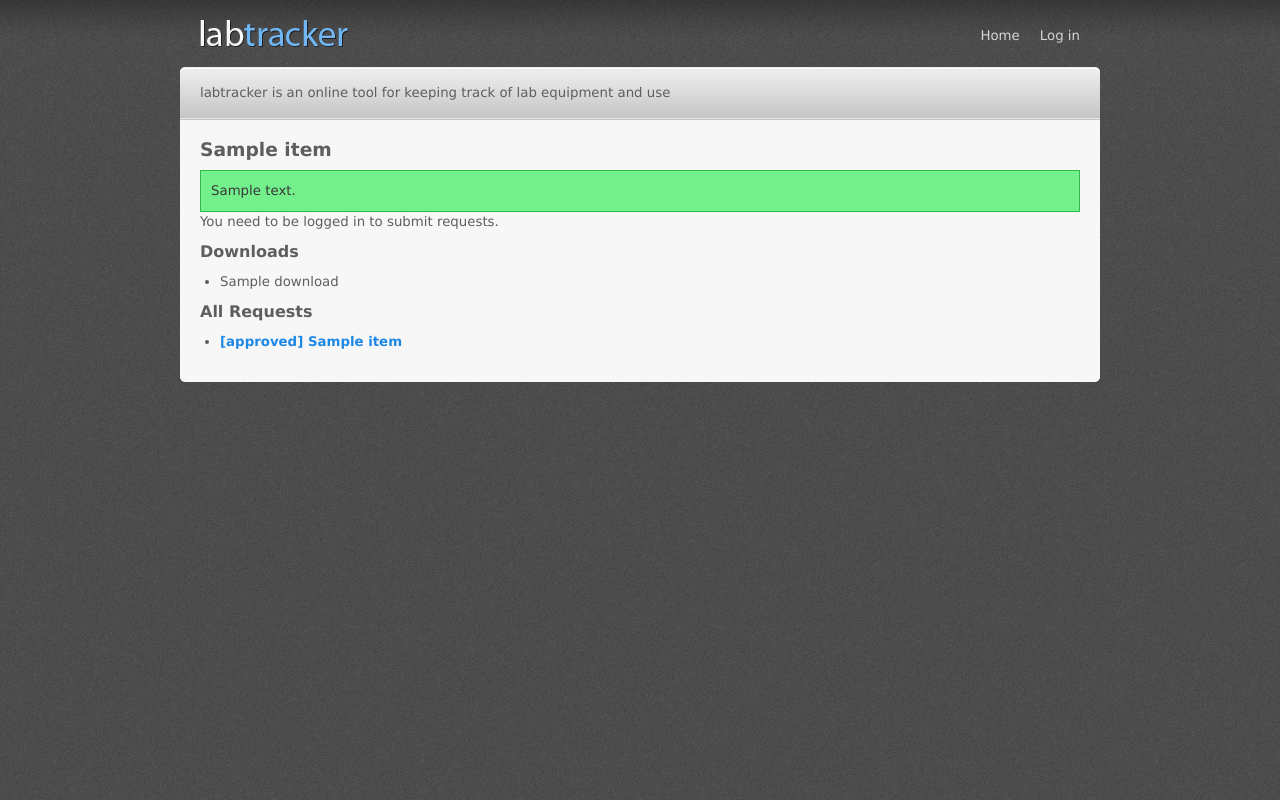
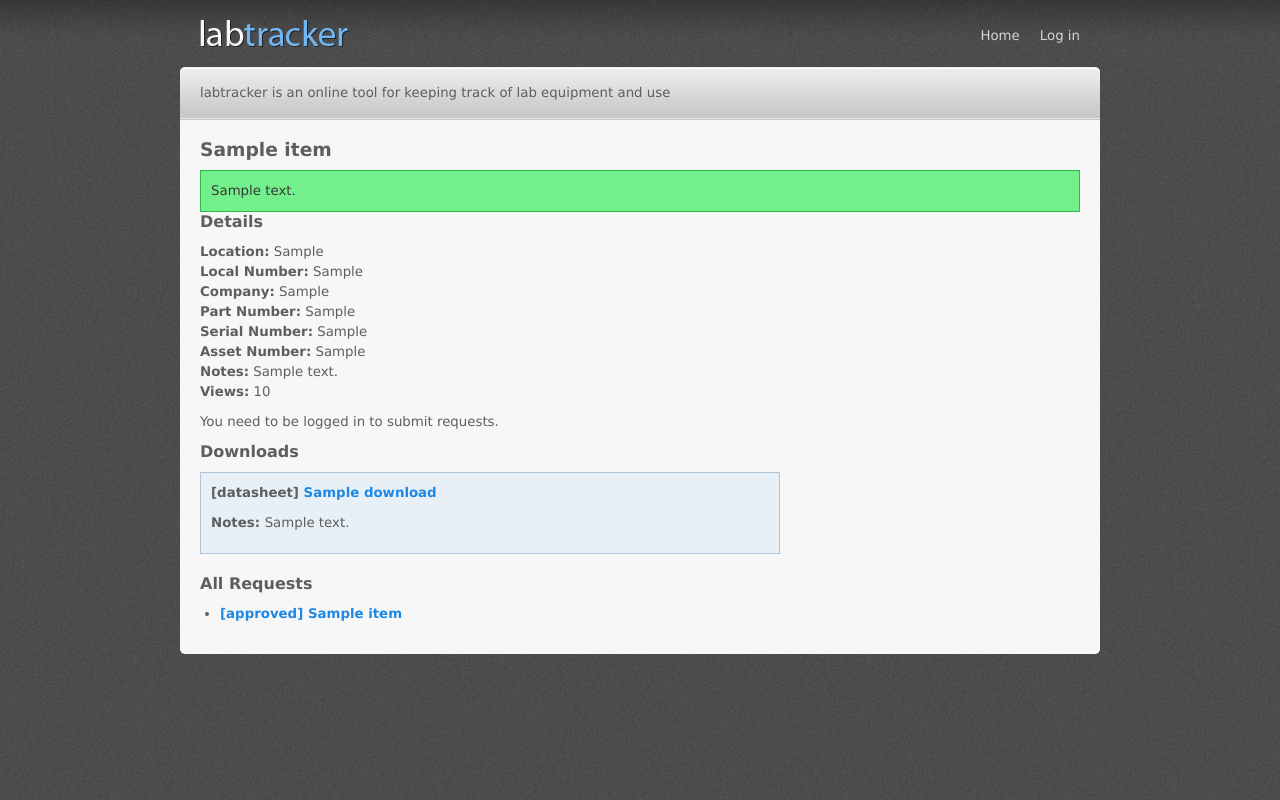
Before and after one commit to danielstjules/labtracker, a Django app: template labtracker/templates/labtracker/item_detail.html in a window 1280 px wide. Run offline with Django 3.2, Linux system fonts and the light colour scheme; tables that the repository leaves empty hold one stand-in row (values such as "Sample post"); the template is opened without the code that fills it: values that come from a table or form of the project are taken from there, most other values are stand-ins (such as "Sample title", 1, 10 or a date in 2020).

Commit message:
added item object fields to item details, and now display download info

```diff
--- a/labtracker/static/style.css
+++ b/labtracker/static/style.css
@@ -145,6 +145,16 @@ ul {
 	padding: 0 20px 10px 20px;
 }
 
+/* div-based info */
+
+.download {
+	background: #e7eff7;
+	border: 1px solid #ADC4DB;
+	padding: 10px;
+	margin-bottom: 20px;
+	width: 558px;
+}
+
 /* messages */
 
 #error_message {
--- a/labtracker/templates/labtracker/item_detail.html
+++ b/labtracker/templates/labtracker/item_detail.html
@@ -3,6 +3,16 @@
 {% block h1_title %}<h1>{{ item.name }}</h1>{% endblock %}
 
 {% block content %}
+
+	<h2>Details</h2>
+	<p><strong>Location:</strong> {{ item.location }}<br />
+	<strong>Local Number:</strong> {{ item.local_num }}<br />
+	<strong>Company:</strong> {{ item.company }}<br />
+	<strong>Part Number:</strong> {{ item.part_num }}<br />
+	<strong>Serial Number:</strong> {{ item.serial_num }}<br />
+	<strong>Asset Number:</strong> {{ item.asset_num }}<br />
+	<strong>Notes:</strong> {{ item.notes }}<br />
+	<strong>Views:</strong> {{ item.views }}<br /></p>
 
 {% if user.is_authenticated %}
 	<h2>Request</h2>
@@ -19,11 +29,12 @@
 {% endif %}
 
 	<h2>Downloads</h2>
-	<ul>
 	{% for download in item.download_set.all %}
-		<li>{{ download.name }}</li>
+		<div class="download">
+			<p><strong>[{{ download.dtype }}] <a href="{{ download.url }}">{{ download.name }}</a></strong></p>
+			<p><strong>Notes: </strong>{{ download.notes }}</p>
+		</div>
 	{% endfor %}
-	</ul>
 
 	<h2>All Requests</h2>
 	<ul>
```
